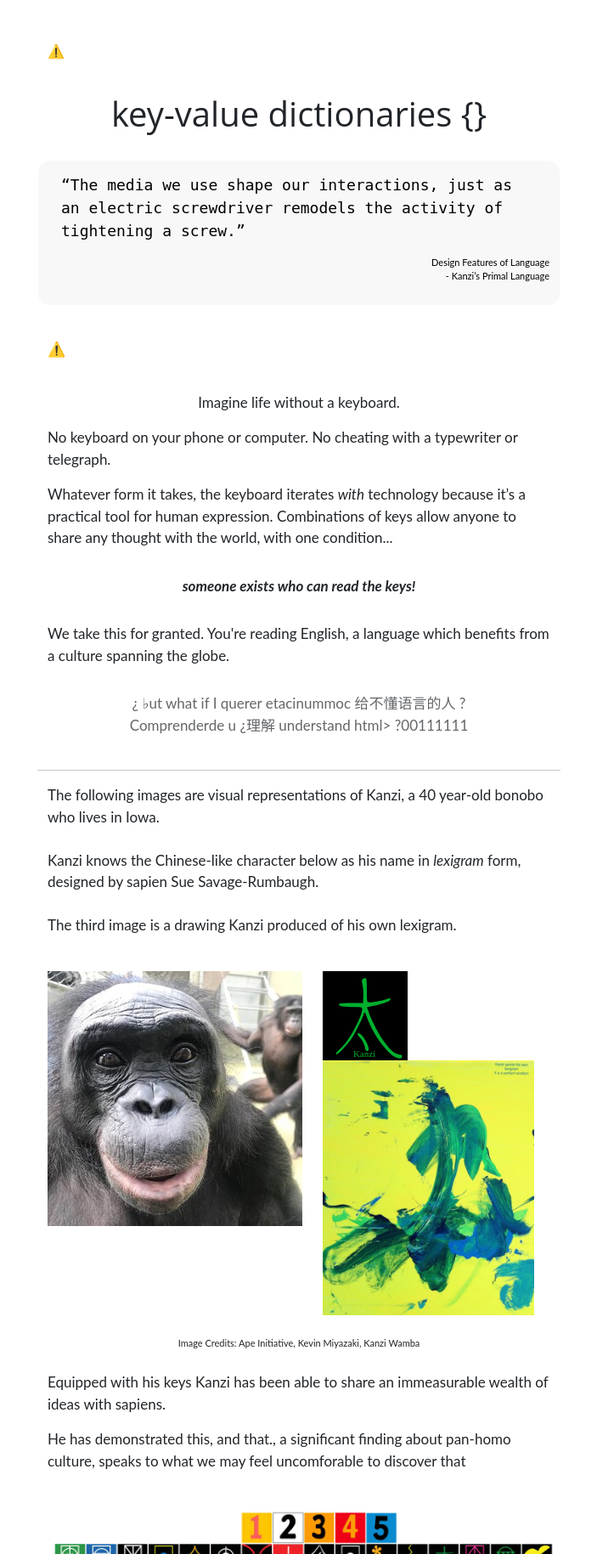
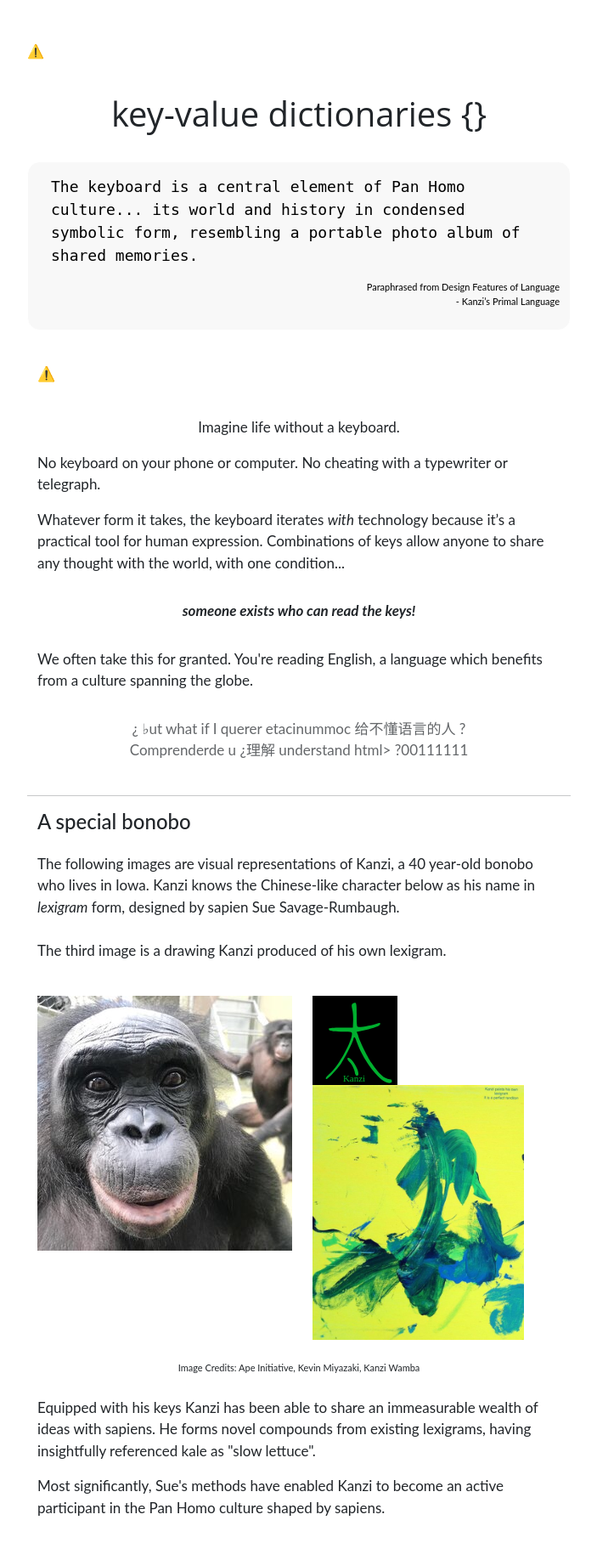
Before and after one commit to seawolfsoftware/telexi, a Django app: a page that uses django_project/posts/templates/posts/post_detail.html in a window 1280 px wide. Shown: the part 57-1886 px from the top of the page at 85% size, without its empty margins (288-991 px from the left). Run offline with Django 3.2, Linux system fonts and the light colour scheme; data comes from the database, SQL or seed files in the repository; both versions use the stored data as it was after the commit; some libraries are stand-ins or nearby versions.

Commit message:
final revisions

```diff
--- a/django_project/posts/templates/posts/post_detail.html
+++ b/django_project/posts/templates/posts/post_detail.html
@@ -16,8 +16,7 @@
 
 {% block content %}
 
-<section id="post-container" class="container">
-    <div class="container">
+<section id="post-container">
         <script src="https://unpkg.com/@lottiefiles/lottie-player@latest/dist/lottie-player.js"></script>
             <lottie-player id="hr-lottie"
                             src="https://assets10.lottiefiles.com/packages/lf20_R7CRMj.json"
@@ -34,11 +33,14 @@
 
             <blockquote>
                 <p id="quote">
-                    “The media we use shape our interactions, just as an electric screwdriver remodels the activity of tightening a screw.”
+                    The keyboard is a central element of Pan Homo culture...
+                    its world and history in condensed symbolic form,
+                    resembling a portable photo album of shared
+                    memories.
                 </p>
 
                 <div id="quote-link">
-                    <a href=" https://doi.org/10.1057/9780230513389_2">Design Features of Language <br/>- Kanzi’s Primal Language</a>
+                    <a href=" https://doi.org/10.1057/9780230513389_2">Paraphrased from Design Features of Language <br/>- Kanzi’s Primal Language</a>
                 </div>
             </blockquote>
 
@@ -73,7 +75,7 @@
 
 
                 <p>
-                    We take this for granted. You're reading English, a language which benefits from a culture spanning the globe.
+                    We often take this for granted. You're reading English, a language which benefits from a culture spanning the globe.
                 </p>
 
                 <div id="breakdown">
@@ -83,11 +85,11 @@
 
                 <hr />
 
+                <h4>A special bonobo</h4><br/><br/>
 
                 <p>
                     The following images are visual representations of Kanzi,
-                    a 40 year-old bonobo who lives in Iowa. <br/><br/>
-
+                    a 40 year-old bonobo who lives in Iowa.
                     Kanzi knows the Chinese-like character below as his name in <em>lexigram</em>
                     form, designed by sapien Sue Savage-Rumbaugh.<br/><br/>
 
@@ -97,12 +99,12 @@
 
                 <div id="kanzi-container" class="container">
                     <div class="row">
-                        <div class="col">
+                        <div class="col-sm">
                             {% load static %}
                             <img src="{% static 'img/kanzi_profile.jpeg' %}">
 
                         </div>
-                        <div class="col">
+                        <div class="col-sm">
                             <div class="col">
                                 <img src="{% static 'img/kanzi_lexigram.svg' %}">
                             </div>
@@ -115,22 +117,24 @@
                 <small id="small">Image Credits: Ape Initiative, Kevin Miyazaki, Kanzi Wamba</small>
 
                 <p>Equipped with his keys Kanzi has been able to share an immeasurable
-                wealth of ideas with sapiens.</p>
+                wealth of ideas with sapiens. He forms novel compounds from existing lexigrams,
+                    having insightfully referenced kale as "slow lettuce".</p>
 
-                <p>He has demonstrated this, and that., a significant finding about pan-homo culture,
-                speaks to what we may feel uncomforable to discover that</p>
+            <p>
+                Most significantly, Sue's methods have enabled Kanzi to become an active participant in
+                the Pan Homo culture shaped by sapiens.
+            </p>
 
             <div class="container">
-                    <div class="row">
-                        <div class="col">
-                            <img id="kanzi-keys" src="{% static 'img/kanzi_keys.jpeg' %}">
-                        </div>
-                    </div>
+                <div class="col-sm">
+                    <img id="kanzi-keys" src="{% static 'img/kanzi_keys.jpeg' %}">
                 </div>
+            </div>
+
                 <p>
                     If the purpose of a key within a dictionary is to map a name
-                    to a value, then perhaps lifeforms begin with an empty dictionary,
-                    adding new keys only when encountering new values through experiences
+                    to a value, then perhaps lifeforms begin with an empty dictionary and
+                    add new keys only when encountering new values through experiences
                     with the environment or abstract thought.
 
                 </p>
@@ -142,7 +146,7 @@
 
                 <p>
                     This idea of constructing an input-output map is common in software.
-                    An algorithm receives labeled data as pairs and the goal is to learn the relationship between X and Y.
+                    An algorithm receives labeled data as pairs and the goal is to learn the relationship between X and Y...
                 </p>
 
 
@@ -161,20 +165,15 @@
                 </lottie-player>
 
                 <p style="text-align:center;">
-                    But what if Sue never gave <em>Kanzi</em> a keyboard
+                    I can't help but think... What if Kanzi never received a keyboard
                     <span id="question-mark">?</span>
                     <span id="question-mark-2">?</span>
                 </p>
 
-                <div id="signature" class="container">
-
 
                     <h4 id="swsw">seaw{}lf software</h4>
 
-                </div>
-
         </div>
-    </div>
 
 </section>
 
--- a/django_project/static/css/posts/index.css
+++ b/django_project/static/css/posts/index.css
@@ -1,4 +1,26 @@
+/*                */
+/*                */
+/* MOBILE DESIGN */
+/*                */
+/*                */
+
+
+@media screen and (max-width: 500px) {
+
+        #post-container{
+
+            margin-top: 35px;
+            margin-left: auto;
+            margin-right: auto;
+            width: 95%;
+    }
+
+    img {
+        max-width: 370px;
+    }
+
     #post-titles {
+
         text-decoration: none !important;
         color: black !important;
     }
@@ -72,6 +94,7 @@
     #swsw {
         margin-top: 10px;
         margin-bottom: 25px;
+        text-align: center;
     }
 
     #signature {
@@ -149,14 +172,175 @@ blockquote {
         margin-top: 5%;
         font-family: 'Lato', sans-serif;
         font-size: 17px;
+        width: 100%;
+        margin-right: auto;
+        margin-left: auto;
     }
 
-#post-container{
 
-    margin-top: 35px;
+    #kanzi-keys {
+        display: block;
         margin-left: auto;
         margin-right: auto;
-    width: 50%;
+        height: auto;
+        max-width: 375px;
+        margin-top: 25px;
+        margin-bottom: 25px;
+    }
+
+    img {
+        padding: 2px;
+    }
+}
+
+/*                */
+/*                */
+/* DESKTOP DESIGN */
+/*                */
+/*                */
+
+@media only screen and (min-width: 768px) {
+
+    #post-titles {
+
+        text-decoration: none !important;
+        color: black !important;
+    }
+
+    #small {
+        font-size: 11px;
+        text-align: center;
+        margin-bottom: 25px;
+    }
+
+    @keyframes blink {
+
+        50% {
+            opacity: .6
+        }
+        80% {
+            opacity: .9
+        }
+    }
+
+    #question-mark {
+        font-weight: 100;
+        color: lightgrey;
+        font-size:30px;
+    }
+    #question-mark-2 {
+        font-weight: 700;
+        color: skyblue;
+        font-size: 40px;
+    }
+    #question-mark-3 {
+        font-weight: 400;
+        color: black;
+        font-size: 30px;
+    }
+
+    #kanzi-art {
+        display: block;
+        max-height: 300px;
+    }
+
+
+    @import url('https://fonts.googleapis.com/css2?family=Lato&display=swap');
+
+    @import url('https://fonts.googleapis.com/css2?family=Cuprum:wght@500&display=swap');
+
+    #swsw {
+        font-family: 'Cuprum', sans-serif;
+        text-align: center;
+    }
+
+    #quote {
+      font-family: 'Source Code Pro', monospace;
+      font-size: 18px;
+      color: black;
+    }
+
+    #kanzi-name {
+        font-size: 35px;
+    }
+
+    #kanzi-hieroglyph {
+        font-size: 100px;
+    }
+
+    #imagine {
+        margin: 15px;
+    }
+
+    #swsw {
+        margin-top: 10px;
+        margin-bottom: 25px;
+    }
+
+    p {
+        text-align: left;
+    }
+
+    #quote {
+        margin-top: 15px;
+        margin-left: 15px;
+        margin-right: 15px;
+    }
+
+    #quote-link {
+        text-align: right;
+        font-size: 11px;
+        text-decoration: none;
+        margin-bottom: 25px;
+    }
+
+    #quote-link a {
+      text-decoration: none;
+      color: black;
+    }
+
+    blockquote {
+        background-color: #F8F8F8;
+        border: 1px solid white;
+        border-radius: 15px;
+    }
+
+    #date {
+        font-size: 18px;
+    }
+
+    #breakdown {
+        text-align: center;
+        padding: 15px;
+        margin-bottom: 25px;
+        font-size: 17px;
+        animation: blink 1s linear infinite;
+    }
+
+    #kanzi-container {
+        margin-top: 25px;
+        margin-bottom: 25px;
+    }
+
+    #understand-keys {
+        text-align: center;
+        padding: 15px;
+        font-size: 17px;
+    }
+
+    #post-title {
+        margin-top: 25px;
+        font-family: 'Open Sans', sans-serif;
+        text-align: center;
+    }
+
+    #post-content {
+        margin-top: 5%;
+        font-family: 'Lato', sans-serif;
+        font-size: 17px;
+        width: 100%;
+        margin-right: auto;
+        margin-left: auto;
     }
 
     #kanzi-keys {
@@ -168,3 +352,13 @@ blockquote {
         margin-top: 25px;
         margin-bottom: 25px;
     }
+
+       #post-container{
+            margin-top: 35px;
+            margin-left: auto;
+            margin-right: auto;
+            width: 50%;
+    }
+
+
+}
```
Also changed, not shown: django_project/db.sqlite3. Lines whose indentation alone changed are shown as unchanged.
